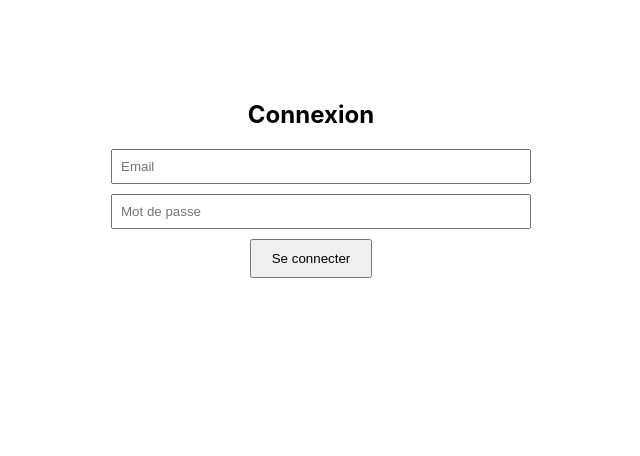
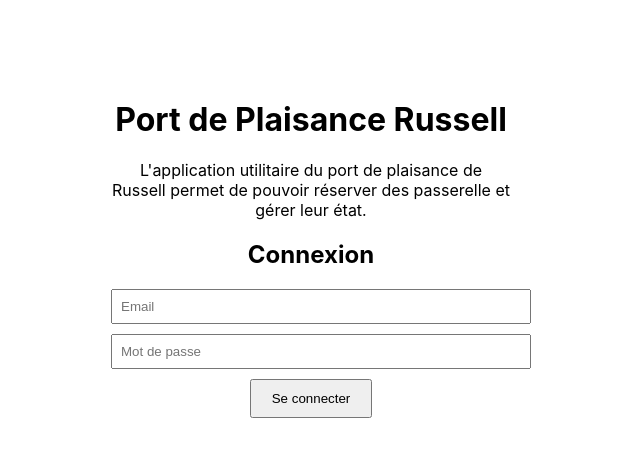
Before and after one commit to Corentin-pqt87/API-pour-le-port-de-plaisance-Russel, a React (Create React App) app in the folder frontend/: page / in a window 1280 px wide. Shown: the top 456 px of the page, without its empty margins (329-969 px from the left). Built offline with nearby package versions, Linux system fonts and the light colour scheme.

Commit message:
page d'acceuil

```diff
--- a/frontend/src/pages/Login.jsx
+++ b/frontend/src/pages/Login.jsx
@@ -52,6 +52,12 @@ function Login() {
 
   return (
     <div style={{ maxWidth: 400, margin: "100px auto", textAlign: "center" }}>
+
+      <h1>Port de Plaisance Russell</h1>
+
+      <p>L'application utilitaire du port de plaisance de Russell permet de pouvoir réserver des passerelle et gérer leur état.</p>
+
+      <div>
         <h2>Connexion</h2>
         <form onSubmit={handleLogin}>
           <input
@@ -74,6 +80,7 @@ function Login() {
         </form>
         <p>{message}</p>
       </div>
+    </div>
   );
 }
 
```
Lines whose indentation alone changed are shown as unchanged.
